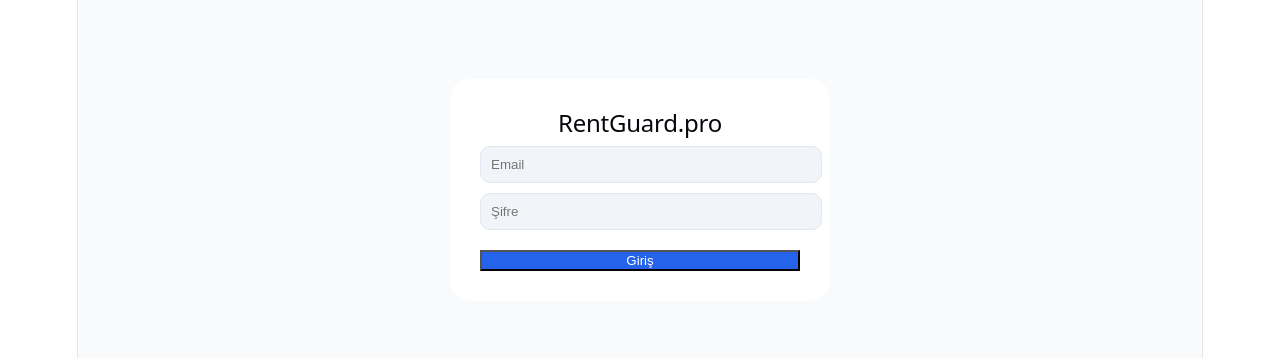
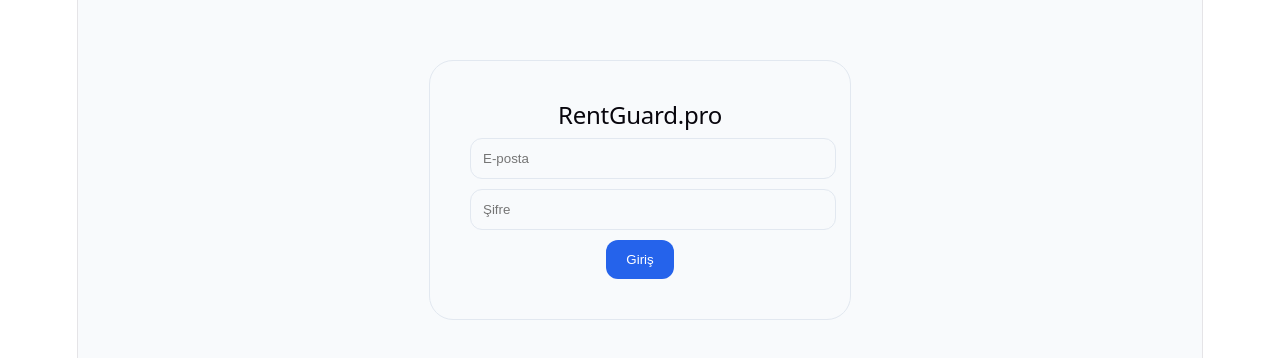
Before and after one commit to orhn1189/vitejs-vite-pv33e1xv, a React (Vite) app: page / in a window 1280 px wide. Shown: the part 210-568 px from the top of the page. Built offline with nearby package versions, Linux system fonts and the light colour scheme.

Commit message:
dark mode update

```diff
--- a/src/App.tsx
+++ b/src/App.tsx
@@ -1,46 +1,19 @@
 // @ts-nocheck
-import React, { useEffect, useState } from "react";
-import { createClient } from "@supabase/supabase-js";
-import {
-  BarChart,
-  Bar,
-  XAxis,
-  Tooltip,
-  ResponsiveContainer,
-} from "recharts";
+import React, { useEffect, useState } from 'react';
+import { createClient } from '@supabase/supabase-js';
+import { BarChart, Bar, XAxis, Tooltip, ResponsiveContainer } from 'recharts';
+
+/* ================= ENV ================= */
+const isDark = window.matchMedia('(prefers-color-scheme: dark)').matches;
+const isMobile = window.innerWidth < 768;
 
 /* ================= SUPABASE ================= */
-const supabase = createClient(
-  "https://pwnffmzmrclvzsrikbdc.supabase.co",
-  "sb_publishable_JMQYVqglFtTZsHhUv-o-JQ_fCR-PFqk"
-);
+const supabaseUrl = 'https://pwnffmzmrclvzsrikbdc.supabase.co';
+const supabaseKey = 'sb_publishable_JMQYVqglFtTZsHhUv-o-JQ_fCR-PFqk';
+const supabase = createClient(supabaseUrl, supabaseKey);
 
 const FREE_LIMIT = 2;
 
-/* ================= THEMES ================= */
-const light = {
-  bg: "#f8fafc",
-  sidebar: "#0f172a",
-  card: "#ffffff",
-  text: "#0f172a",
-  muted: "#64748b",
-  border: "#e2e8f0",
-  primary: "#2563eb",
-  soft: "#f1f5f9",
-};
-
-const dark = {
-  bg: "#020617",
-  sidebar: "#020617",
-  card: "#020617",
-  text: "#e5e7eb",
-  muted: "#94a3b8",
-  border: "#1e293b",
-  primary: "#3b82f6",
-  soft: "#020617",
-};
-
-/* ================= APP ================= */
 export default function App() {
   const [user, setUser] = useState(null);
   const [properties, setProperties] = useState([]);
@@ -48,21 +21,13 @@
   const [activeProperty, setActiveProperty] = useState(null);
   const [showForm, setShowForm] = useState(false);
   const [editingId, setEditingId] = useState(null);
-  const [darkMode, setDarkMode] = useState(
-    window.matchMedia("(prefers-color-scheme: dark)").matches
-  );
-
-  const theme = darkMode ? dark : light;
-  const isMobile = window.innerWidth < 768;
-
-  const [form, setForm] = useState({
-    property_name: "",
-    tenant_name: "",
-    rent_amount: "",
-    payment_day: 1,
+  const [formData, setFormData] = useState({
+    property_name: '',
+    tenant_name: '',
+    rent_amount: '',
+    payment_day: 1
   });
 
-  /* ================= AUTH ================= */
   useEffect(() => {
     supabase.auth.getSession().then(({ data }) => {
       setUser(data.session?.user ?? null);
@@ -75,178 +40,132 @@
 
   useEffect(() => {
     if (user) {
-      loadProperties();
-      loadPayments();
+      fetchProperties();
+      fetchPayments();
     }
   }, [user]);
 
-  async function loadProperties() {
+  async function fetchProperties() {
     const { data } = await supabase
-      .from("properties")
-      .select("*")
-      .eq("user_id", user.id)
-      .order("created_at", { ascending: false });
+      .from('properties')
+      .select('*')
+      .eq('user_id', user.id)
+      .order('created_at', { ascending: false });
     setProperties(data || []);
   }
 
-  async function loadPayments() {
-    const { data } = await supabase.from("payments").select("*");
+  async function fetchPayments() {
+    const { data } = await supabase.from('payments').select('*');
     setPayments(data || []);
   }
 
-  async function saveProperty(e) {
+  async function handleSubmit(e) {
     e.preventDefault();
     const payload = {
-      ...form,
-      rent_amount: Number(form.rent_amount),
-      payment_day: Number(form.payment_day),
-      user_id: user.id,
+      ...formData,
+      rent_amount: Number(formData.rent_amount),
+      payment_day: Number(formData.payment_day),
+      user_id: user.id
     };
 
     if (editingId) {
-      await supabase.from("properties").update(payload).eq("id", editingId);
+      await supabase.from('properties').update(payload).eq('id', editingId);
     } else {
-      await supabase.from("properties").insert(payload);
+      await supabase.from('properties').insert(payload);
     }
     setShowForm(false);
     setEditingId(null);
-    setForm({ property_name: "", tenant_name: "", rent_amount: "", payment_day: 1 });
-    loadProperties();
+    setFormData({ property_name: '', tenant_name: '', rent_amount: '', payment_day: 1 });
+    fetchProperties();
   }
 
-  if (!user) return <Auth theme={theme} />;
+  if (!user) return <AuthScreen />;
 
-  const total = properties.reduce((a, b) => a + Number(b.rent_amount), 0);
-  const chart = properties.map((p) => ({
-    name: p.property_name.slice(0, 6),
-    kira: Number(p.rent_amount),
+  const totalMonthly = properties.reduce((s, p) => s + Number(p.rent_amount), 0);
+  const chartData = properties.map(p => ({
+    name: p.property_name.substring(0, 6),
+    miktar: Number(p.rent_amount)
   }));
 
-  /* ================= STYLES ================= */
-  const card = {
-    background: theme.card,
-    border: `1px solid ${theme.border}`,
-    borderRadius: 20,
-    padding: 20,
-    color: theme.text,
-  };
-
-  const btn = {
-    background: theme.primary,
-    color: "#fff",
-    border: "none",
-    padding: "10px 16px",
-    borderRadius: 12,
-    cursor: "pointer",
-    fontWeight: 700,
-  };
-
   return (
-    <div style={{ display: "flex", minHeight: "100vh", background: theme.bg }}>
-      {/* SIDEBAR */}
+    <div style={layoutStyle}>
       {!isMobile && (
-        <aside
-          style={{
-            width: 260,
-            background: theme.sidebar,
-            color: "#fff",
-            padding: 30,
-          }}
-        >
-          <h2>RentGuard.pro</h2>
-          <button onClick={() => setDarkMode(!darkMode)} style={btn}>
-            {darkMode ? "🌞" : "🌙"}
-          </button>
-          <button
-            onClick={() => supabase.auth.signOut()}
-            style={{ ...btn, marginTop: 20 }}
-          >
-            Çıkış
-          </button>
+        <aside style={sidebarStyle}>
+          <div>
+            <h2 style={logoStyle}>RentGuard<span>.pro</span></h2>
+          </div>
+          <button onClick={() => supabase.auth.signOut()} style={logoutBtn}>Çıkış</button>
         </aside>
       )}
 
-      {/* CONTENT */}
-      <main style={{ flex: 1, padding: isMobile ? 20 : 40 }}>
-        <h1 style={{ color: theme.text }}>Dashboard</h1>
-        <p style={{ color: theme.muted }}>{user.email}</p>
+      <main style={mainContent}>
+        <header style={header}>
+          <div>
+            <h1 style={{ margin: 0 }}>Yönetim Paneli</h1>
+            <small style={{ color: muted }}>{user.email}</small>
+          </div>
+          <button onClick={() => setShowForm(true)} style={primaryBtn}>
+            + Yeni Mülk
+          </button>
+        </header>
 
-        {/* STATS */}
-        <div
-          style={{
-            display: "grid",
-            gridTemplateColumns: isMobile ? "1fr" : "repeat(3,1fr)",
-            gap: 20,
-          }}
-        >
-          <div style={card}>Aylık Gelir<br /><b>{total} ₺</b></div>
-          <div style={card}>Mülk Sayısı<br /><b>{properties.length}</b></div>
-          <div style={card}>
-            <button
-              style={btn}
-              onClick={() =>
-                properties.length >= FREE_LIMIT ? alert("Premium!") : setShowForm(true)
-              }
-            >
-              + Yeni Mülk
-            </button>
-          </div>
+        <div style={statsGrid}>
+          <div style={card}><small>AYLIK GELİR</small><h3>{totalMonthly} ₺</h3></div>
+          <div style={card}><small>PORTFÖY</small><h3>{properties.length}</h3></div>
+          <div style={card}><small>PLAN</small><h3>Aktif</h3></div>
         </div>
 
-        {/* LIST */}
-        <div style={{ marginTop: 30 }}>
-          {isMobile ? (
-            properties.map((p) => (
-              <div key={p.id} style={{ ...card, marginBottom: 15 }}>
-                <b>{p.property_name}</b>
-                <p style={{ color: theme.muted }}>{p.tenant_name}</p>
-                <p>{p.rent_amount} ₺</p>
-              </div>
-            ))
-          ) : (
-            <table width="100%" style={{ color: theme.text }}>
+        <div style={card}>
+          {!isMobile ? (
+            <table style={table}>
               <thead>
                 <tr>
-                  <th>Mülk</th>
-                  <th>Kiracı</th>
-                  <th>Kira</th>
+                  <th style={th}>MÜLK</th>
+                  <th style={th}>KİRACI</th>
+                  <th style={th}>KİRA</th>
                 </tr>
               </thead>
               <tbody>
-                {properties.map((p) => (
+                {properties.map(p => (
                   <tr key={p.id}>
-                    <td>{p.property_name}</td>
-                    <td>{p.tenant_name}</td>
-                    <td>{p.rent_amount} ₺</td>
+                    <td style={td}>{p.property_name}</td>
+                    <td style={td}>{p.tenant_name}</td>
+                    <td style={td}>{p.rent_amount} ₺</td>
                   </tr>
                 ))}
               </tbody>
             </table>
+          ) : (
+            properties.map(p => (
+              <div key={p.id} style={{ ...card, marginBottom: 15 }}>
+                <b>{p.property_name}</b>
+                <p style={{ color: muted }}>{p.tenant_name}</p>
+                <p>{p.rent_amount} ₺</p>
+              </div>
+            ))
           )}
         </div>
 
-        {/* CHART */}
-        <div style={{ ...card, marginTop: 30, height: 250 }}>
+        <div style={{ ...card, height: 260, marginTop: 20 }}>
           <ResponsiveContainer width="100%" height="100%">
-            <BarChart data={chart}>
-              <XAxis dataKey="name" />
+            <BarChart data={chartData}>
+              <XAxis dataKey="name" stroke={muted} />
               <Tooltip />
-              <Bar dataKey="kira" fill={theme.primary} />
+              <Bar dataKey="miktar" fill="#2563eb" />
             </BarChart>
           </ResponsiveContainer>
         </div>
       </main>
 
-      {/* FORM */}
       {showForm && (
         <div style={overlay}>
-          <div style={{ ...card, width: isMobile ? "90%" : 400 }}>
-            <h3>Mülk Ekle</h3>
-            <form onSubmit={saveProperty}>
-              <input placeholder="Mülk" style={input(theme)} onChange={e=>setForm({...form,property_name:e.target.value})}/>
-              <input placeholder="Kiracı" style={input(theme)} onChange={e=>setForm({...form,tenant_name:e.target.value})}/>
-              <input placeholder="Kira" type="number" style={input(theme)} onChange={e=>setForm({...form,rent_amount:e.target.value})}/>
-              <button style={{ ...btn, width: "100%" }}>Kaydet</button>
+          <div style={modal}>
+            <h3>Yeni Mülk</h3>
+            <form onSubmit={handleSubmit}>
+              <input style={input} placeholder="Mülk" onChange={e => setFormData({ ...formData, property_name: e.target.value })} />
+              <input style={input} placeholder="Kiracı" onChange={e => setFormData({ ...formData, tenant_name: e.target.value })} />
+              <input style={input} type="number" placeholder="Kira" onChange={e => setFormData({ ...formData, rent_amount: e.target.value })} />
+              <button style={primaryBtn}>Kaydet</button>
             </form>
           </div>
         </div>
@@ -256,51 +175,44 @@
 }
 
 /* ================= AUTH ================= */
-function Auth({ theme }) {
-  const [email, setEmail] = useState("");
-  const [password, setPassword] = useState("");
-
+function AuthScreen() {
+  const [email, setEmail] = useState('');
+  const [password, setPassword] = useState('');
   return (
-    <div style={{ height: "100vh", display: "grid", placeItems: "center", background: theme.bg }}>
-      <form
-        onSubmit={async (e) => {
-          e.preventDefault();
-          await supabase.auth.signInWithPassword({ email, password });
-        }}
-        style={{
-          background: theme.card,
-          padding: 30,
-          borderRadius: 20,
-          width: 320,
-          color: theme.text,
-        }}
-      >
+    <div style={authWrap}>
+      <form onSubmit={async e => {
+        e.preventDefault();
+        await supabase.auth.signInWithPassword({ email, password });
+      }} style={authBox}>
         <h2>RentGuard.pro</h2>
-        <input style={input(theme)} placeholder="Email" onChange={e=>setEmail(e.target.value)} />
-        <input style={input(theme)} type="password" placeholder="Şifre" onChange={e=>setPassword(e.target.value)} />
-        <button style={{ marginTop: 10, width: "100%", background: theme.primary, color: "#fff" }}>
-          Giriş
-        </button>
+        <input style={input} placeholder="E-posta" onChange={e => setEmail(e.target.value)} />
+        <input style={input} type="password" placeholder="Şifre" onChange={e => setPassword(e.target.value)} />
+        <button style={primaryBtn}>Giriş</button>
       </form>
     </div>
   );
 }
 
-/* ================= HELPERS ================= */
-const overlay = {
-  position: "fixed",
-  inset: 0,
-  background: "rgba(0,0,0,.6)",
-  display: "grid",
-  placeItems: "center",
-};
+/* ================= STYLES ================= */
+const bg = isDark ? '#020617' : '#f8fafc';
+const text = isDark ? '#e5e7eb' : '#0f172a';
+const muted = isDark ? '#94a3b8' : '#64748b';
+const border = isDark ? '#1e293b' : '#e2e8f0';
 
-const input = (theme) => ({
-  width: "100%",
-  padding: 10,
-  marginBottom: 10,
-  borderRadius: 10,
-  border: `1px solid ${theme.border}`,
-  background: theme.soft,
-  color: theme.text,
-});
+const layoutStyle = { display: 'flex', height: '100vh', backgroundColor: bg, color: text };
+const sidebarStyle = { width: '270px', backgroundColor: isDark ? '#020617' : '#0f172a', padding: '30px', color: '#fff' };
+const logoStyle = { fontSize: '24px', fontWeight: 900 };
+const mainContent = { flex: 1, padding: isMobile ? '20px' : '50px' };
+const header = { display: 'flex', justifyContent: 'space-between', marginBottom: '30px' };
+const statsGrid = { display: 'grid', gridTemplateColumns: isMobile ? '1fr' : 'repeat(3,1fr)', gap: '20px' };
+const card = { background: bg, border: `1px solid ${border}`, borderRadius: '24px', padding: '25px' };
+const table = { width: '100%', borderCollapse: 'collapse' };
+const th = { padding: '15px', color: muted, fontSize: '11px', fontWeight: 800 };
+const td = { padding: '15px', color: text };
+const primaryBtn = { backgroundColor: '#2563eb', color: '#fff', border: 'none', padding: '12px 20px', borderRadius: '12px', cursor: 'pointer' };
+const input = { width: '100%', padding: '12px', marginBottom: '10px', borderRadius: '12px', border: `1px solid ${border}`, background: bg, color: text };
+const overlay = { position: 'fixed', inset: 0, background: 'rgba(0,0,0,0.6)', display: 'flex', justifyContent: 'center', alignItems: 'center' };
+const modal = { background: bg, padding: '30px', borderRadius: '24px', width: isMobile ? '90%' : '420px' };
+const logoutBtn = { background: 'none', border: '1px solid #334155', color: '#94a3b8', padding: '10px', borderRadius: '12px' };
+const authWrap = { height: '100vh', display: 'flex', justifyContent: 'center', alignItems: 'center', background: bg };
+const authBox = { background: bg, padding: '40px', borderRadius: '24px', width: '340px', border: `1px solid ${border}` };
```
